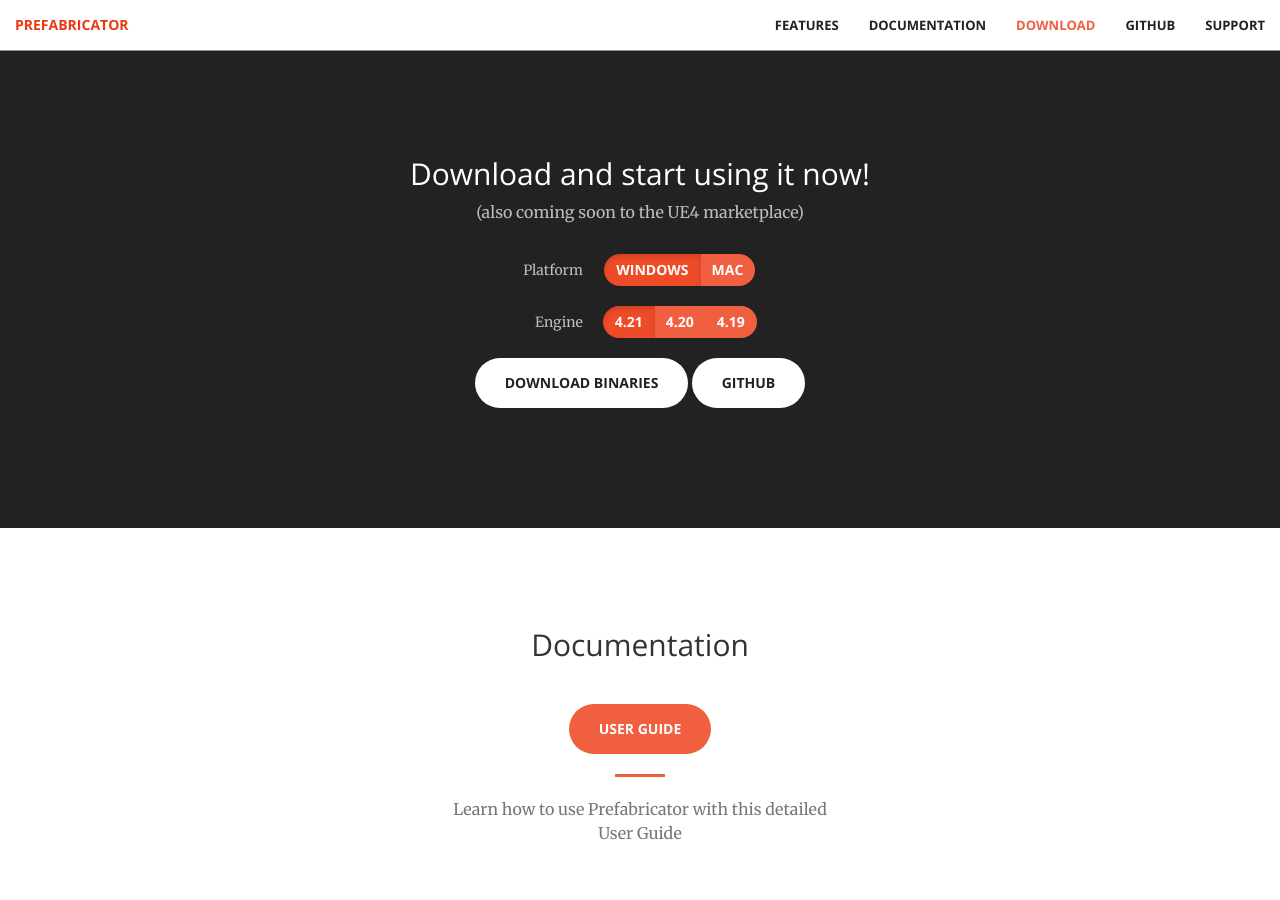
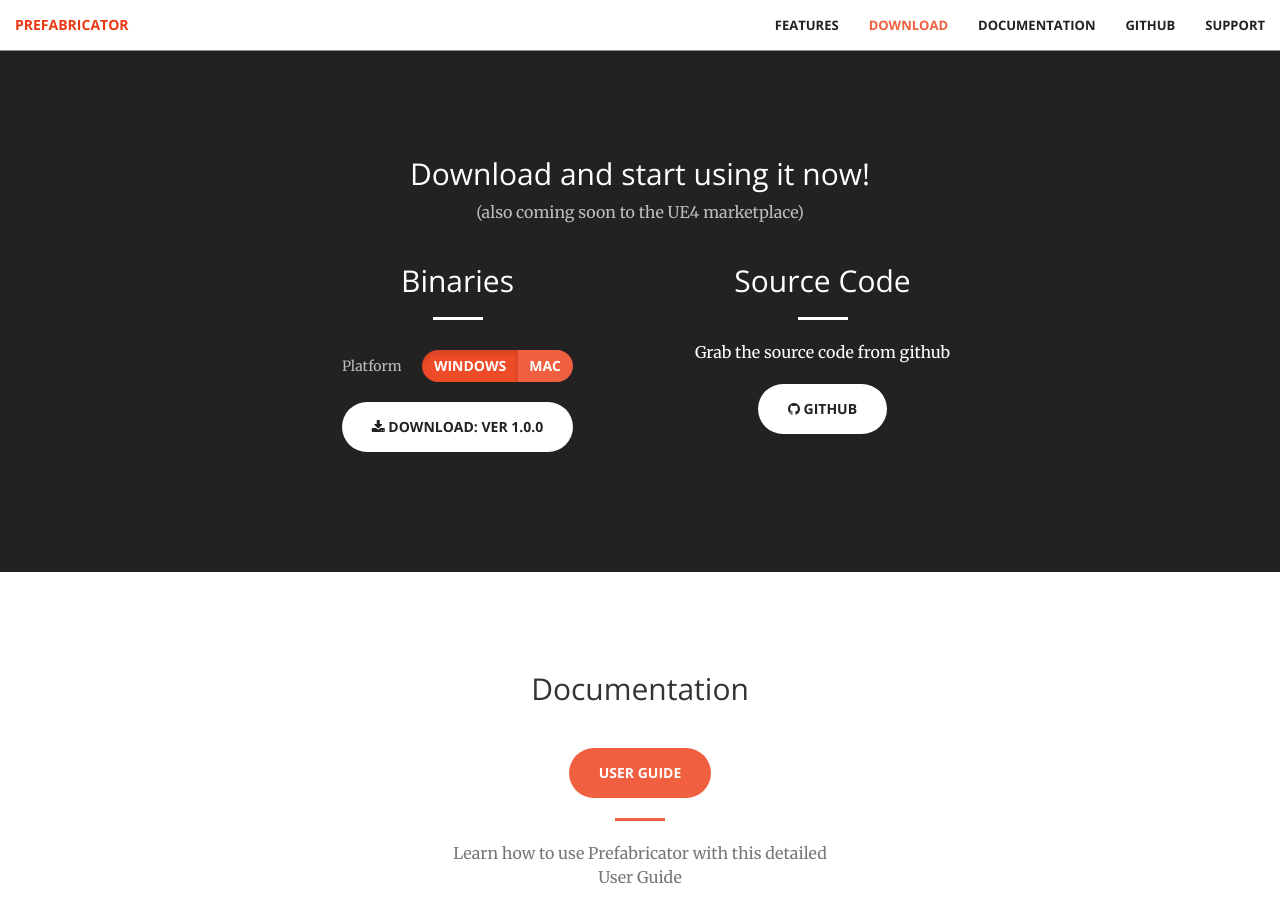
Before and after one commit to coderespawn/prefabricator-website, a Jekyll site: the page built from index.html, in a window 1280 px wide and 900 px high, scrolled down 2405 px. Built offline with Jekyll 4.4.1, drawn with Linux system fonts in a browser that asks for light colours.

Commit message:
Updated the downloads section and added a windows builds for 1.0.0

```diff
--- a/_config.yml
+++ b/_config.yml
@@ -9,5 +9,10 @@ twitter_username: coderespawn
 github_username: coderespawn
 discord_server: https://discord.gg/dRewTSU
 
+# Downloads
+build_version_slot1: 1.0.0
+build_version_slot2:
+build_version_slot3:
+
 # Build settings
 markdown: kramdown
--- a/_includes/download.html
+++ b/_includes/download.html
@@ -1,3 +1,4 @@
+
 <aside class="bg-dark">
 	<section id="download">
       <div class="container text-center">
@@ -5,6 +6,12 @@
             <h2>Download and start using it now!</h2>
             <p class="text-faded">(also coming soon to the UE4 marketplace)</p>
 
+            <div class="col-lg-8 col-lg-offset-2 text-center">
+
+				<div class="col-lg-6 col-md-6 text-center">
+					<div class="features-box">
+						<h2 class="section-heading">Binaries</h2>
+						<hr class="light"/>
 						<table align="center" class="download-table">
 							<tbody>
 							<tr>
@@ -12,35 +19,74 @@
 								<td>
 									<div class="btn-group btn-group-toggle" data-toggle="buttons">
 									  <label class="btn btn-primary active">
-							<input type="radio" name="options" id="option1" autocomplete="off" checked>Windows
+										<input type="radio" name="BuildPlatform" value="Win64" autocomplete="off" checked>Windows
 									  </label>
 									  <label class="btn btn-primary">
-							<input type="radio" name="options" id="option2" autocomplete="off">Mac
+										<input type="radio" name="BuildPlatform" value="Mac" autocomplete="off">Mac
 									  </label>
 									</div>
 								</td>
 							</tr>
 
+							<!-- slot 1 -->
+							{% if site.build_version_slot1 %}
 							<tr>
-					<td align="right"><div class="text-faded">Engine</div></td>
-					<td>
-						<div class="btn-group btn-group-toggle" data-toggle="buttons">
-						  <label class="btn btn-primary active">
-							<input type="radio" name="options" id="option1" autocomplete="off" checked>4.21
-						  </label>
-						  <label class="btn btn-primary">
-							<input type="radio" name="options" id="option2" autocomplete="off">4.20
-						  </label>
-						  <label class="btn btn-primary">
-							<input type="radio" name="options" id="option3" autocomplete="off">4.19
-						  </label>
-						</div>
+								<td colspan="2">
+									<a href="javascript:HandleDownload('{{site.url}}', '{{site.build_version_slot1}}');" class="btn btn-default btn-xl">
+										<i class="fa fa-download"></i>
+										Download: ver {{site.build_version_slot1}}
+									</a>
 								</td>
 							</tr>
+							{% endif %}
+
+							<!-- slot 2 -->
+							{% if site.build_version_slot2 %}
+							<tr>
+								<td colspan="2">
+									<a href="javascript:HandleDownload('{{site.url}}', '{{site.build_version_slot2}}');" class="btn btn-default btn-xl">
+										<i class="fa fa-download"></i>
+										Download: ver {{site.build_version_slot2}}
+									</a>
+								</td>
+							</tr>
+							{% endif %}
+
+							<!-- slot 3 -->
+							{% if site.build_version_slot3 %}
+							<tr>
+								<td colspan="2">
+									<a href="javascript:HandleDownload('{{site.url}}', '{{site.build_version_slot3}}');" class="btn btn-default btn-xl">
+										<i class="fa fa-download"></i>
+										Download: ver {{site.build_version_slot3}}
+									</a>
+								</td>
+							</tr>
+							{% endif %}
 
 						</table>
-            <a href="#" class="btn btn-default btn-xl">Download Binaries</a>
-            <a href="https://github.com/coderespawn/prefabricator-ue4" class="btn btn-default btn-xl">Github</a>
+
+
+
+					</div>
+				</div>
+
+				<div class="col-lg-6 col-md-6 text-center">
+					<div class="features-box">
+						<h2 class="section-heading">Source Code</h2>
+						<hr class="light"/>
+						<p>
+							Grab the source code from github
+						</p>
+						<br/>
+						<a href="https://github.com/coderespawn/prefabricator-ue4" target="_blank" class="btn btn-default btn-xl">
+							<i class="fa fa-github"></i>
+							Github
+						</a>
+					</div>
+				</div>
+			</div>
+
 
           </div>
       </div>
--- a/_includes/header.html
+++ b/_includes/header.html
@@ -14,11 +14,10 @@
 				<i class="fa fa-file-text"></i>
 				User Guide
 			</a>
-            <a href="#features"  style="margin-right: 10px;" class="btn btn-primary btn-xl page-scroll">
-				<i class="fa fa-bolt"></i>
-				Find Out More
+            <a href="https://github.com/coderespawn/prefabricator-ue4" target="_blank" style="margin-right: 10px;" class="btn btn-primary btn-xl">
+				<i class="fa fa-github"></i>
+				Github
 			</a>
-
         </div>
     </div>
 
--- a/_includes/nav.html
+++ b/_includes/nav.html
@@ -18,10 +18,10 @@
                     <a class="page-scroll" href="#features">Features</a>
                 </li>
                 <li>
-                    <a class="page-scroll" href="#documentation">Documentation</a>
+                    <a class="page-scroll" href="#download">Download</a>
                 </li>
                 <li>
-                    <a class="page-scroll" href="#download">Download</a>
+                    <a class="page-scroll" href="#documentation">Documentation</a>
                 </li>
                 <li>
                     <a class="page-scroll" target="_blank" href="https://github.com/coderespawn/prefabricator-ue4">Github</a>
--- a/_includes/scripts.html
+++ b/_includes/scripts.html
@@ -14,3 +14,6 @@
 
 <!-- Custom Modal video popup  -->
 <script src="js/video.js"></script>
+
+<!-- Handle build downloads  -->
+<script src="js/download.js"></script>
--- /dev/null
+++ b/js/download.js
@@ -0,0 +1,8 @@
+function HandleDownload(base_url, version) {
+	var PlatformValue = $("input[name='BuildPlatform']:checked").val();
+	if(PlatformValue){
+		var filename = "Prefabricator-UE4-" + PlatformValue + "-" + version + ".zip"
+		var url = base_url + "/builds/" + filename;
+		window.location = url;
+	}
+}
```
Also changed, not shown: 1 other file. Lines whose indentation alone changed are shown as unchanged.
